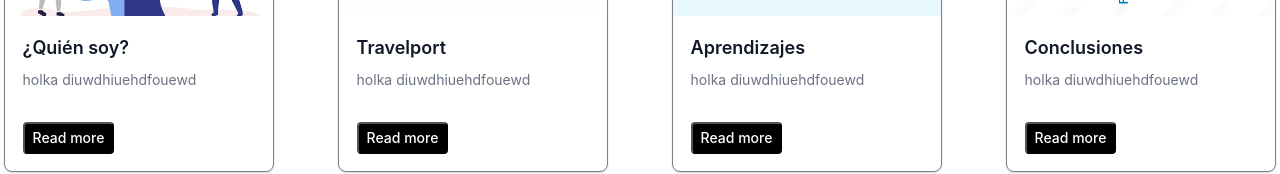
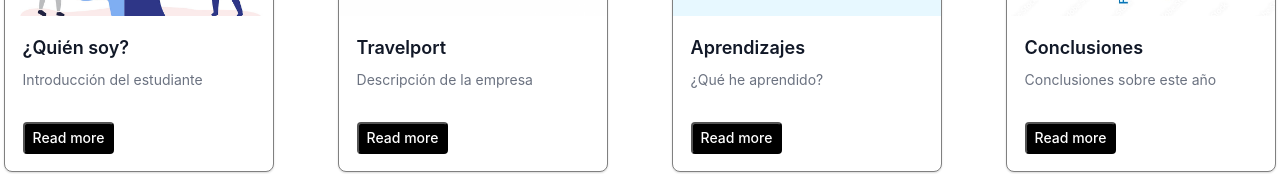
Before and after one commit to akane52/dual, a React (Create React App) app: page / in a window 1280 px wide. Shown: the part 993-1167 px from the top of the page. Built offline with nearby package versions, Linux system fonts and the light colour scheme; the HTML template or start-up script is replaced by a standard one.

Commit message:
Accabado

```diff
--- a/src/components/FirstPageCards/index.jsx
+++ b/src/components/FirstPageCards/index.jsx
@@ -36,7 +36,7 @@
             <CardImage src={quien_soy}></CardImage>
             <CardTextContainer>
             <CardTitle>¿Quién soy?</CardTitle>
-            <CardDescription>holka diuwdhiuehdfouewd</CardDescription>
+            <CardDescription>Introducción del estudiante</CardDescription>
             <CardButton onClick={handleOnClickWhoAmI}>Read more</CardButton>
             </CardTextContainer>
         </CardBackground>
@@ -44,7 +44,7 @@
             <CardImage src={travelportPhoto}></CardImage>
             <CardTextContainer>
             <CardTitle>Travelport</CardTitle>
-            <CardDescription>holka diuwdhiuehdfouewd</CardDescription>
+            <CardDescription>Descripción de la empresa</CardDescription>
             <CardButton onClick={handleOnClickTravelport}>Read more</CardButton>
             </CardTextContainer>
         </CardBackground>
@@ -52,7 +52,7 @@
             <CardImage src={learningsPhoto}></CardImage>
             <CardTextContainer>
             <CardTitle>Aprendizajes</CardTitle>
-            <CardDescription>holka diuwdhiuehdfouewd</CardDescription>
+            <CardDescription>¿Qué he aprendido?</CardDescription>
             <CardButton onClick={handleOnClickLearnings}>Read more</CardButton>
             </CardTextContainer>
         </CardBackground>
@@ -60,7 +60,7 @@
             <CardImage src={conclusionsPhoto}></CardImage>
             <CardTextContainer>
             <CardTitle>Conclusiones</CardTitle>
-            <CardDescription>holka diuwdhiuehdfouewd</CardDescription>
+            <CardDescription>Conclusiones sobre este año</CardDescription>
             <CardButton onClick={handleOnClickConclusions}>Read more</CardButton>
             </CardTextContainer>
         </CardBackground>
```
